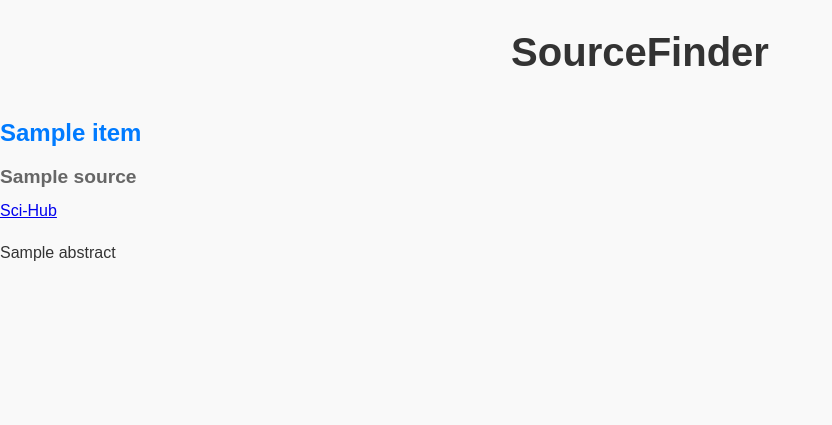
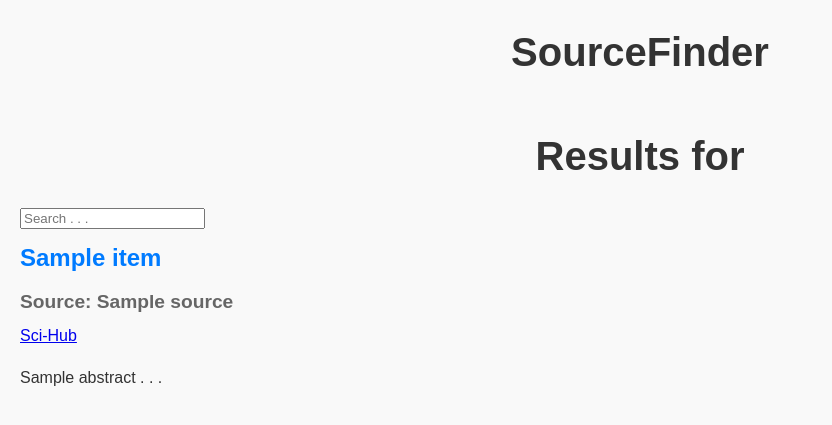
Before and after one commit to p0syd0n/source_finder, a Flask app: template templates/search.html in a window 1280 px wide. Shown: the top 425 px of the page, without its empty margins (0-832 px from the left). Run offline with Flask 3, Linux system fonts and the light colour scheme; the template is opened without the code that fills it: most values are stand-ins (such as "Sample title", 1, 10 or a date in 2020).

Commit message:
A lot fo stuff. Mostly it works

```diff
--- a/main.py
+++ b/main.py
@@ -63,6 +63,8 @@ def blend():
 
     articles = 0
     for item in raw_scholar:
+        #console.log('')
+        print(f"Article: {item['bib']['title']}")
         if articles == SCHOLAR_MAX:
             break
         try:
@@ -76,7 +78,7 @@ def blend():
                 doi = doi_match.group()
                 print(f"DOI: {doi}")
             else:
-                print("DOI not found in the URL.")\
+                print("DOI not found in the URL.")
 
             sci_hub_url = ""
             try:
@@ -84,13 +86,15 @@ def blend():
             except TypeError:
                 sci_hub_url = ""
             # adding the article to the list
-            scholar_objects.append({'name': item['bib']['title'], 'source': 'Google Scholar', 'url': item['pub_url'], 'sci_hub': sci_hub_url, 'abstract': item['abstract']})
+            scholar_objects.append({'name': item['bib']['title'], 'source': 'Google Scholar', 'url': item['pub_url'], 'sci_hub': sci_hub_url, 'abstract': item['bib']['abstract']})
             articles += 1
-        except:
+        except Exception as e:
+            articles += 1
+            print(f"Errored out of this one. Reason: {e}")
             continue
 
     data = {'query': query, 'objects': (scholar_objects)}
-    print(data)
+    #print(data)
     json_data = json.loads(json.dumps(data))
 
     return render_template('search.html', data=json_data)
--- a/static/css/search.css
+++ b/static/css/search.css
@@ -34,7 +34,7 @@ h3 {
 
 ul {
   list-style: none;
-  padding: 0;
+  padding-left: 20px;
   margin: 0;
 }
 
@@ -70,6 +70,11 @@ ul {
   text-decoration: underline;
 }
 
+input {
+	margin-left: 20px;
+	outline: none;
+}
+
 /* Responsive Styles */
 @media (max-width: 768px) {
   h1 {
--- /dev/null
+++ b/static/js/search.js
@@ -0,0 +1,7 @@
+const searchBox = document.getElementById("search");
+
+document.addEventListener("keypress", (e) => {
+	if (e.keyCode == 47) {
+		searchBox.select();
+	}
+});
--- a/templates/search.html
+++ b/templates/search.html
@@ -5,15 +5,18 @@
     </head>
     <body>
         <h1>SourceFinder</h1>
+	<h1>Results for {{ data.query }}</h1>
+
+	<input placeholder="Search . . ." id="search" autofocus></input>
         <ul>
             {% for item in data.objects %}
                 <h2><a href="{{item.url}}">{{item.name}}</a></h2>
-                <h3>{{item.source}}</h3>
+                <h3>Source: {{item.source}}</h3>
                 {% if item.sci_hub != "": %}
 
                     <a href="{{item.sci_hub}}">Sci-Hub</a>
                 {% endif %}
-                <p>{{item.abstract}}</p>
+                <p>{{item.abstract}} . . .</p>
             {% endfor %}
         </ul>
 
```
Also changed, not shown: 1 other file.
